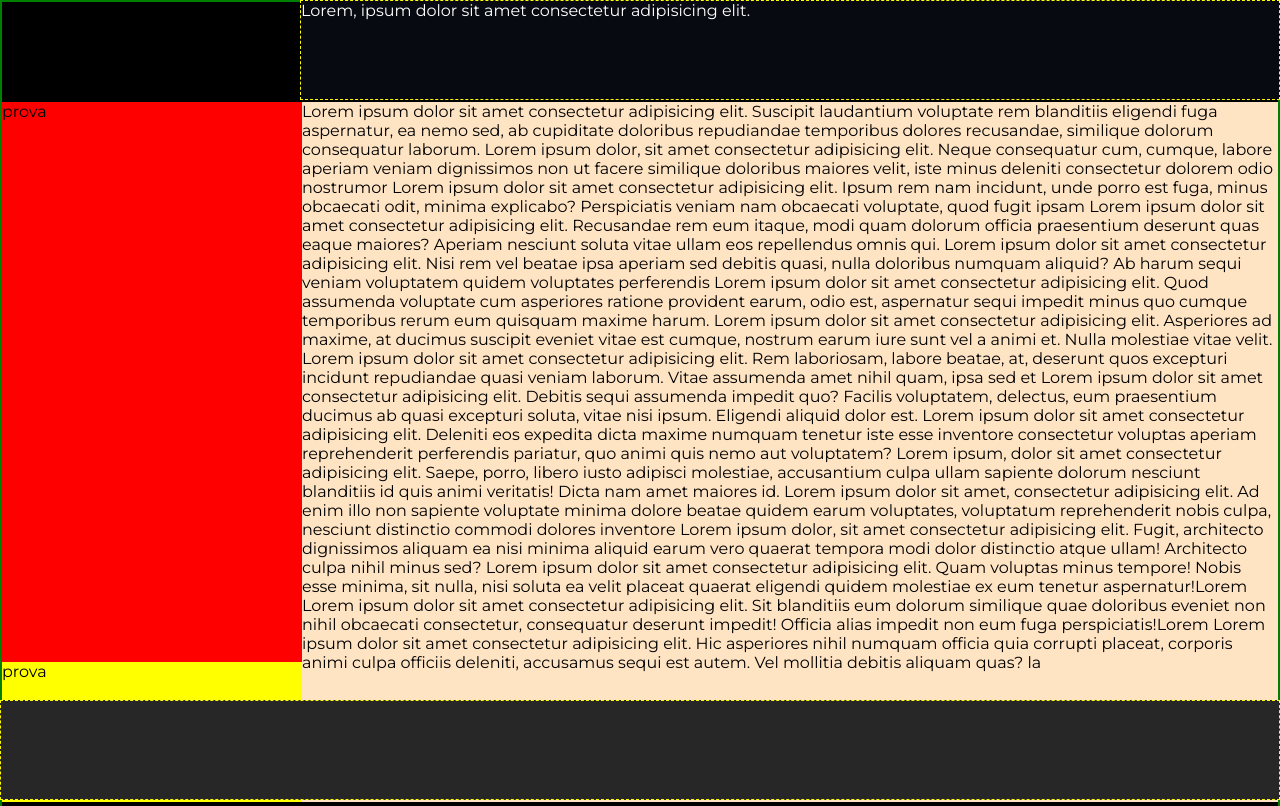
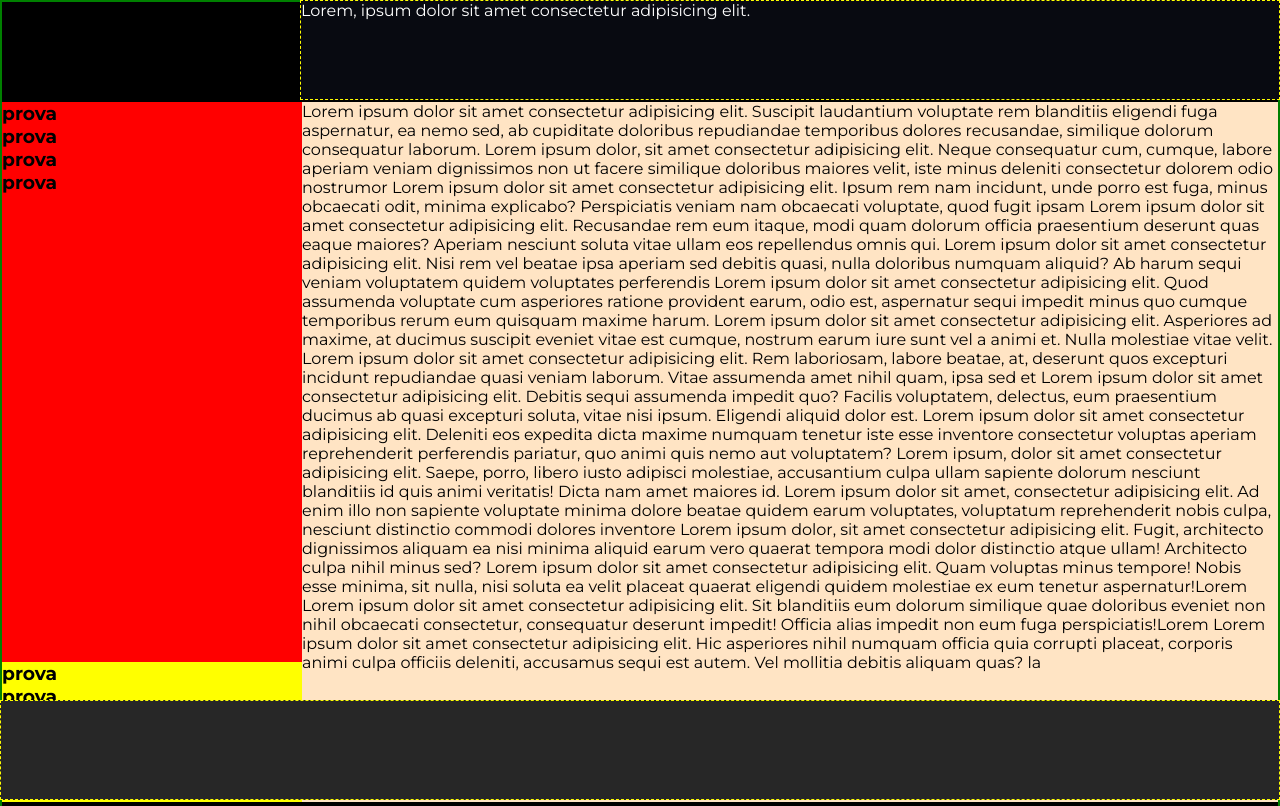
Before and after one commit to torone89/html-css-spotifyweb, a plain HTML site: page index.html in a window 1280 px wide. Shown: the top 806 px of the page. Drawn offline with Linux system fonts and the light colour scheme.

Commit message:
Complete Layout Bar

```diff
--- a/css/style.css
+++ b/css/style.css
@@ -92,6 +92,15 @@ aside {
     background-color: red;
     height: 100%;
     width: 100%;
+    display: flex;
+
+    flex-direction: column;
+}
+
+i {
+    font-size: 50px;
+    padding: 1rem;
+
 }
 
 .icon-down {
@@ -99,7 +108,15 @@ aside {
     background-color: yellow;
     height: 100%;
     width: 100%;
+    display: flex;
+
+    flex-direction: column;
 }
+
+.icon-up-tablet {
+    display: none;
+}
+
 
 /* *************************/
 /* Main */
@@ -142,9 +159,22 @@ footer {
         left: 300px;
     }
 
+    /* ASSIDE */
     aside {
         width: 300px;
     }
+
+    .icon-up-smart {
+        display: none
+    }
+
+    .icon-up-tablet {
+
+
+        display: flex;
+        flex-direction: column;
+    }
+
 }
 
 
--- a/index.html
+++ b/index.html
@@ -44,12 +44,36 @@
         <aside>
 
             <div class="navbar">
+
+                <!-- ICON UP -->
                 <div class="icon-up">
-                    prova
+                    <div class="icon-up-smart">
+                        <i class="fa-solid fa-bars"></i>
+                        <i class="fa-solid fa-bars"></i>
+                        <i class="fa-solid fa-bars"></i>
+                        <i class="fa-solid fa-bars"></i>
+                    </div>
+                    <div class="icon-up-tablet">
+                        <h3>prova</h3>
+                        <h3>prova</h3>
+                        <h3>prova</h3>
+                        <h3>prova</h3>
+                    </div>
+                </div>
+                <!-- ICON DOWN -->
 
-                </div>
                 <div class="icon-down">
-                    prova
+                    <div class="icon-up-smart">
+                        <i class="fa-solid fa-bars"></i>
+                        <i class="fa-solid fa-bars"></i>
+                    </div>
+
+                    <div class="icon-up-tablet">
+                        <h3>prova</h3>
+                        <h3>prova</h3>
+                        <h3>prova</h3>
+                        <h3>prova</h3>
+                    </div>
                 </div>
             </div>
 
```
